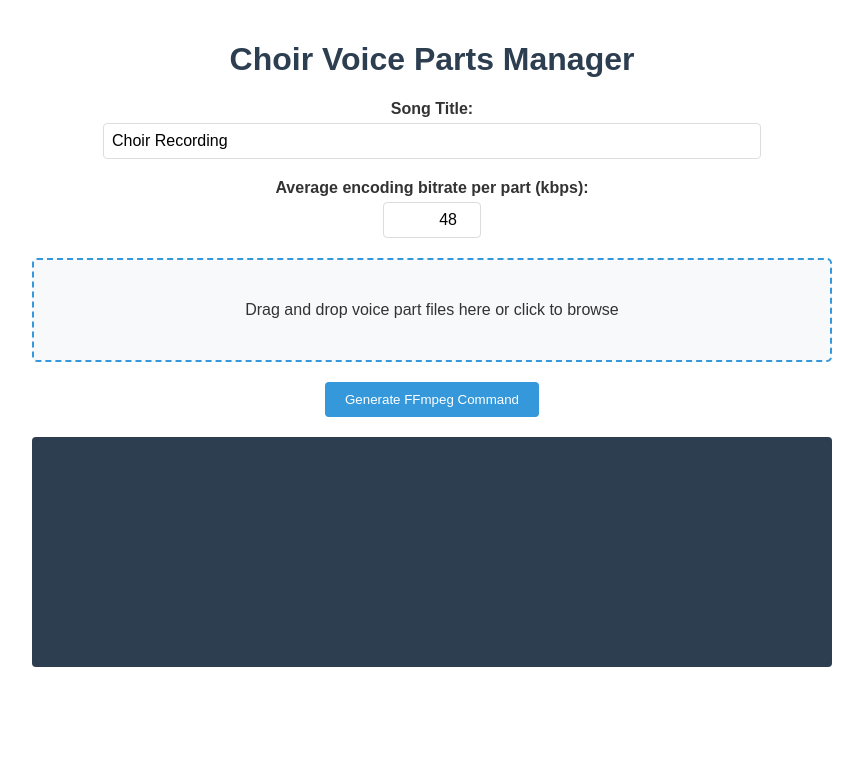
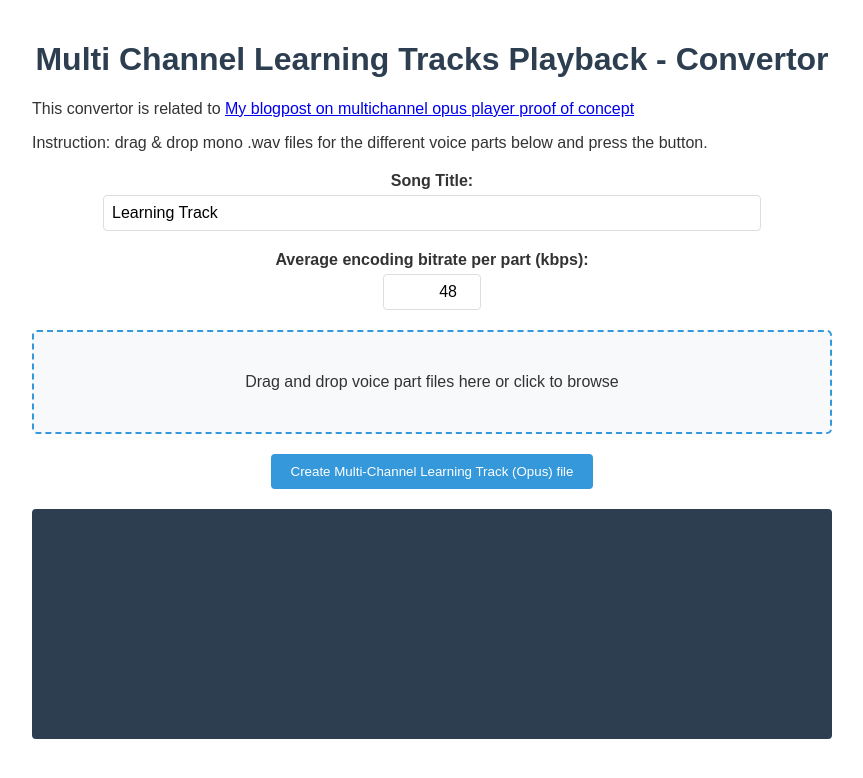
Before and after one commit to japj/mcltp.ffmmpeg.wasm, a website: page demo/mcltp-demo-converter.html in a window 1280 px wide. Shown: the whole page, without its empty margins (208-1071 px from the left). Drawn offline with Linux system fonts and the light colour scheme.

Commit message:
link/info on use

```diff
--- a/demo/mcltp-demo-converter.html
+++ b/demo/mcltp-demo-converter.html
@@ -3,7 +3,7 @@
 <head>
     <meta charset="UTF-8">
     <meta name="viewport" content="width=device-width, initial-scale=1.0">
-    <title>Choir Voice Parts Manager</title>
+    <title>Multi Channel Learning Tracks Playback - Convertor</title>
     <style>
         body {
             font-family: Arial, sans-serif;
@@ -254,11 +254,13 @@
     </style>
 </head>
 <body>
-    <h1>Choir Voice Parts Manager</h1>
+    <h1>Multi Channel Learning Tracks Playback - Convertor</h1>
+    <p>This convertor is related to <a href="https://www.japj.net/2025/03/23/multichannel-opus-player-proof-of-concept">My blogpost on multichannel opus player proof of concept</a></p>
+    <p>Instruction: drag & drop mono .wav files for the different voice parts below and press the button.</p>
 
     <div class="song-title-container">
         <label class="song-title-label" for="songTitle">Song Title:</label>
-        <input type="text" id="songTitle" class="song-title-input" placeholder="Enter choir recording title" value="Choir Recording">
+        <input type="text" id="songTitle" class="song-title-input" placeholder="Enter song title" value="Learning Track">
     </div>
 
     <div class="bitrate-container">
@@ -274,7 +276,7 @@
     <ul class="voice-parts" id="voicePartsList"></ul>
 
     <div class="buttons">
-        <button id="convertButton">Generate FFmpeg Command</button>
+        <button id="convertButton">Create Multi-Channel Learning Track (Opus) file</button>
     </div>
 
     <div class="output" id="output"></div>
```
